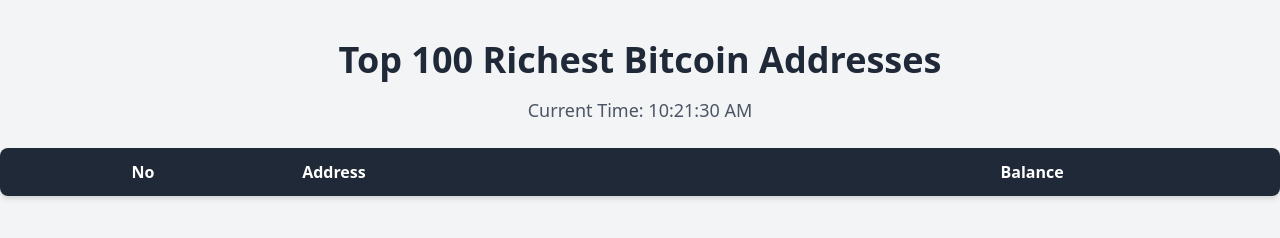
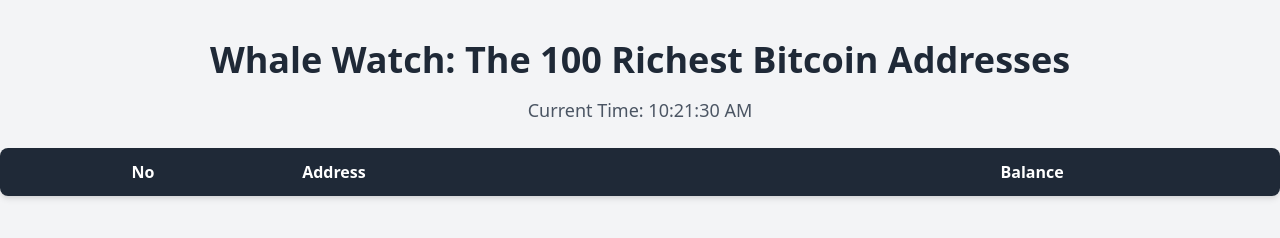
Before and after one commit to dongyukang/whale-100, a website: page index.html in a window 1280 px wide. Drawn offline with nearby package versions, Linux system fonts and the light colour scheme; no server answers.

Commit message:
readme changes

```diff
--- a/index.html
+++ b/index.html
@@ -3,13 +3,13 @@
 <head>
     <meta charset="UTF-8">
     <meta name="viewport" content="width=device-width, initial-scale=1.0">
-    <title>Bitcoin Balances</title>
+    <title>Whale Aggregator</title>
     <!-- Tailwind CSS -->
     <link href="https://cdn.jsdelivr.net/npm/tailwindcss@2.2.19/dist/tailwind.min.css" rel="stylesheet">
 </head>
 <body class="bg-gray-100">
     <div class="container mx-auto mt-10 text-center"> <!-- Centered content -->
-        <h1 class="text-4xl font-bold text-gray-800">Top 100 Richest Bitcoin Addresses</h1>
+        <h1 class="text-4xl font-bold text-gray-800">Whale Watch: The 100 Richest Bitcoin Addresses</h1>
         <div id="current-time" class="mt-4 text-lg text-gray-600"></div> <!-- Current time display -->
         <table class="min-w-full mt-6 bg-white shadow-md rounded-lg overflow-hidden mx-auto w-full"> <!-- Added w-full -->
             <thead class="bg-gray-800 text-white">
```
Also changed, not shown: readme.md.
